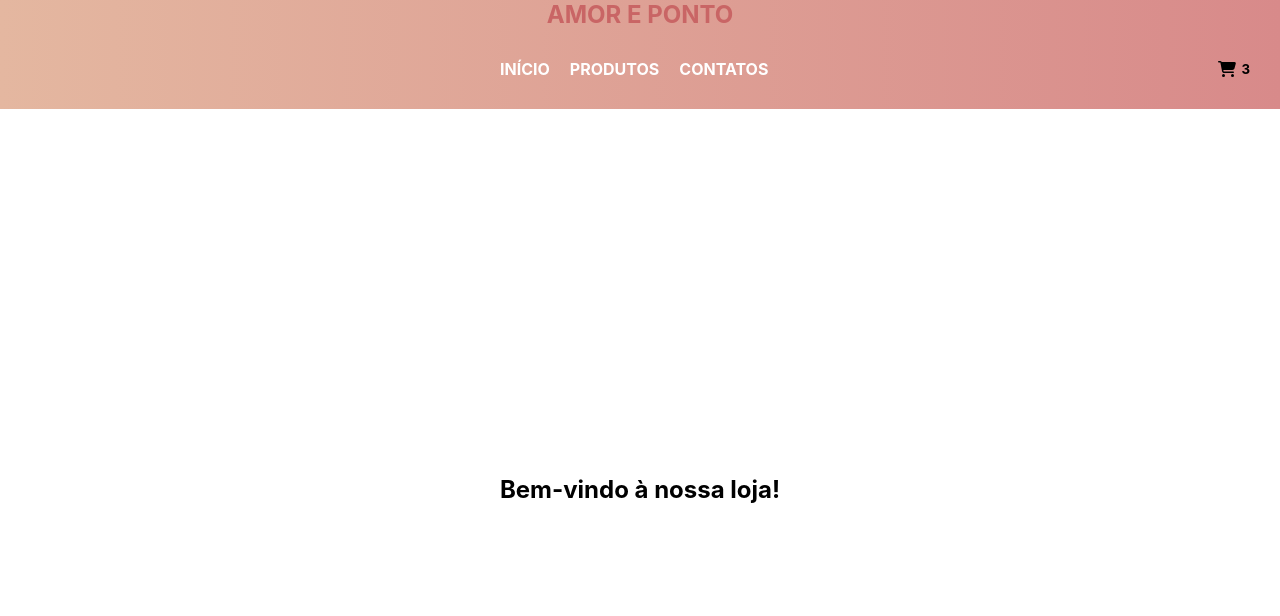
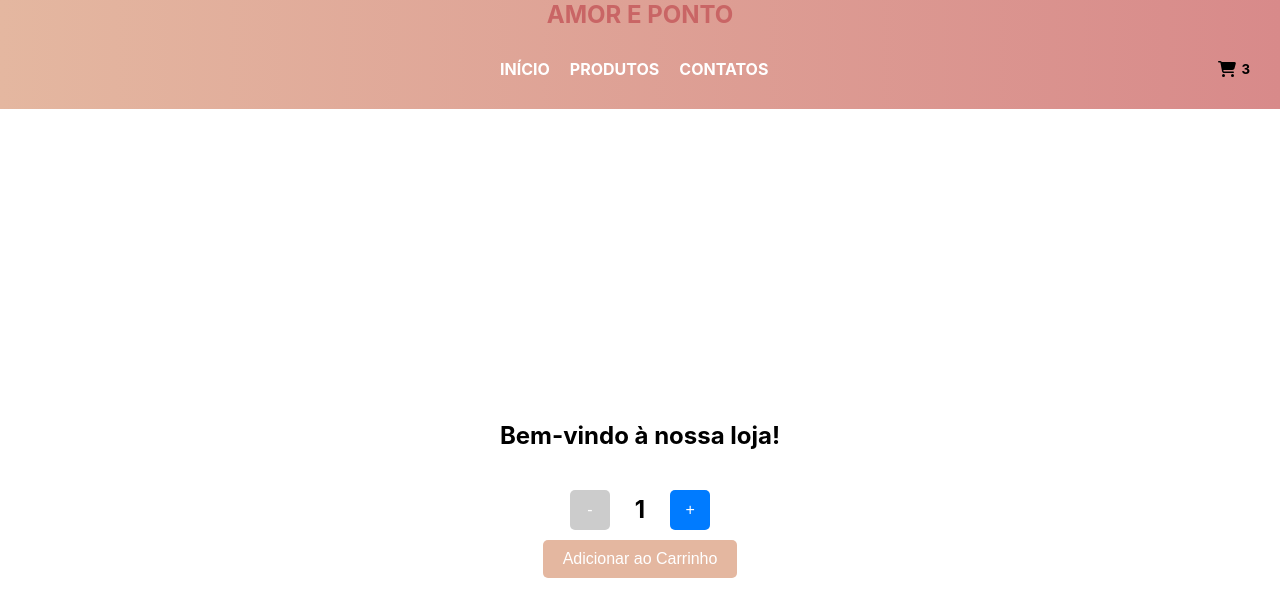
Before and after one commit to Wederfr/amor_e_ponto, a React (Create React App) app: page / in a window 1280 px wide. Shown: the top 616 px of the page. Built offline with nearby package versions, Linux system fonts and the light colour scheme.

Commit message:
contador

```diff
--- /dev/null
+++ b/src/components/ItemCount.css
@@ -0,0 +1,53 @@
+.item-count {
+    display: flex;
+    flex-direction: column;
+    align-items: center;
+    margin-top: 20px;
+}
+
+.counter-controls {
+    display: flex;
+    align-items: center;
+    gap: 10px;
+    margin-bottom: 10px;
+}
+
+.counter-controls button {
+    padding: 10px;
+    font-size: 1rem;
+    width: 40px;
+    height: 40px;
+    cursor: pointer;
+    border: none;
+    border-radius: 5px;
+    background-color: #007BFF;
+    color: white;
+    transition: background-color 0.3s ease;
+}
+
+.counter-controls button:disabled {
+    background-color: #cccccc;
+    cursor: not-allowed;
+}
+
+.counter-value {
+    font-size: 1.5rem;
+    font-weight: bold;
+    padding: 0 15px;
+}
+
+.add-button {
+    padding: 10px 20px;
+    font-size: 1rem;
+    cursor: pointer;
+    border: none;
+    border-radius: 5px;
+    background-color: #e4b7a0;
+    color: white;
+    transition: background-color 0.3s ease;
+}
+
+.add-button:disabled {
+    background-color: #cccccc;
+    cursor: not-allowed;
+}
--- /dev/null
+++ b/src/components/ItemCount.js
@@ -0,0 +1,40 @@
+import React, { useState } from 'react';
+import './ItemCount.css';
+
+const ItemCount = ({ stock, initial = 1, onAdd }) => {
+  const [count, setCount] = useState(initial);
+
+  const handleIncrease = () => {
+    if (count < stock) {
+      setCount(count + 1);
+    }
+  };
+
+  const handleDecrease = () => {
+    if (count > 1) {
+      setCount(count - 1);
+    }
+  };
+
+  const handleAdd = () => {
+    if (stock > 0) {
+      onAdd(count);
+    }
+  };
+
+
+    return (
+        <div className="item-count">
+          <div className="counter-controls">
+            <button onClick={handleDecrease} disabled={count <= 1}>-</button>
+            <span className="counter-value">{count}</span>
+            <button onClick={handleIncrease} disabled={count >= stock}>+</button>
+          </div>
+          <button className="add-button" onClick={handleAdd} disabled={stock === 0}>
+            Adicionar ao Carrinho
+          </button>
+        </div>
+      );
+    };
+
+export default ItemCount;
--- a/src/components/ItemListContainer.css
+++ b/src/components/ItemListContainer.css
@@ -1,5 +1,6 @@
 .ItemListContainer {
   display: flex;
+  flex-direction: column;
   justify-content: center;
   align-items: center;
   height: 80vh;
@@ -7,3 +8,7 @@
   padding: 20px;
   margin-top: 40px;
 }
+
+.ItemListContainer h2 {
+  margin-bottom: 20px;
+}
--- a/src/components/ItemListContainer.js
+++ b/src/components/ItemListContainer.js
@@ -1,11 +1,17 @@
 import React from 'react';
 import './ItemListContainer.css';
+import ItemCount from './ItemCount.js';
+
 
 
 const ItemListContainer = ({ greeting }) => {
+    const handleAdd = (count) => {
+        console.log(`Adicionado ${count} itens ao carrinho`);
+    };
     return (
         <div className='ItemListContainer'>
             <h2>{greeting}</h2>{ }
+            <ItemCount stock={5} initial={1} onAdd={handleAdd} /> {}
         </div>
     );
 };
```
